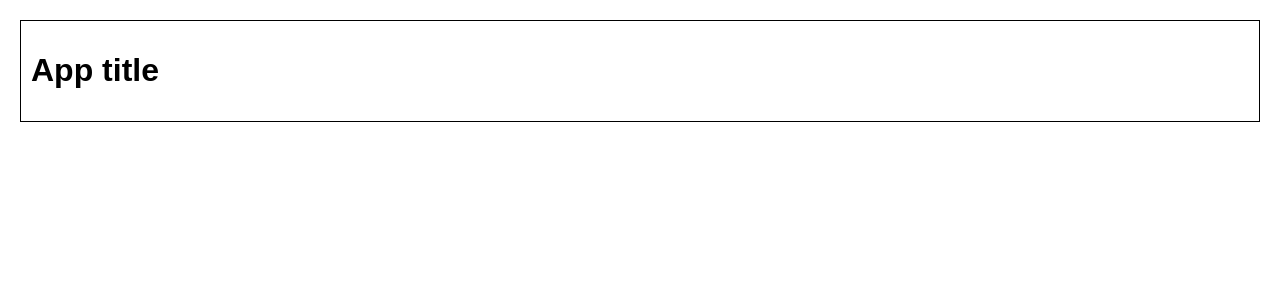
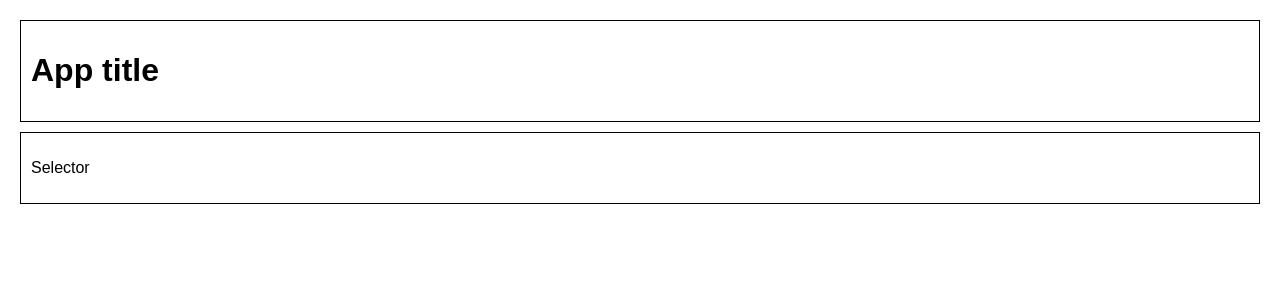
Before and after one commit to willmcl/blend-modes, a React (Create React App) app: page / in a window 1280 px wide. Shown: the top 300 px of the page. Built offline with nearby package versions, Linux system fonts and the light colour scheme.

Commit message:
Add a selctor component.

```diff
--- a/src/App.css
+++ b/src/App.css
@@ -3,7 +3,9 @@
   padding: 20px;
 }
 
-.App-header {
+.App-header,
+.Selector {
   border: 1px solid;
   padding: 10px;
+  margin-bottom: 10px;
 }
--- a/src/App.js
+++ b/src/App.js
@@ -1,5 +1,6 @@
 import React, { Component } from 'react';
 import './App.css';
+import Selector from './Selector.js';
 
 class App extends Component {
     render() {
@@ -8,6 +9,7 @@ class App extends Component {
                 <header className="App-header">
                     <h1 className="App-title">App title</h1>
                 </header>
+                <Selector />
             </div>
         );
     }
--- /dev/null
+++ b/src/Selector.js
@@ -0,0 +1,13 @@
+import React, { Component } from 'react';
+
+class Selector extends Component {
+    render() {
+        return (
+            <div className="Selector">
+                <p>Selector</p>
+            </div>
+        );
+    }
+}
+
+export default Selector;
```
Lines whose indentation alone changed are shown as unchanged.
